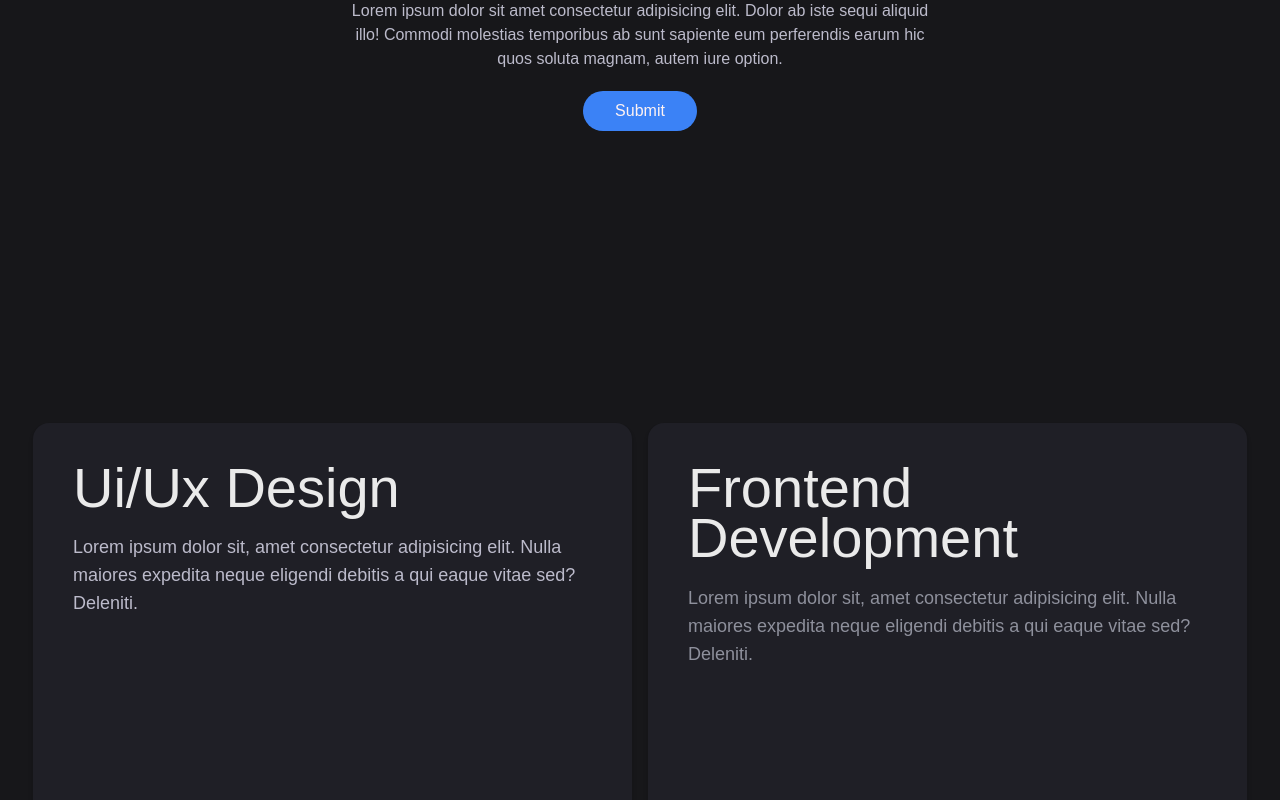
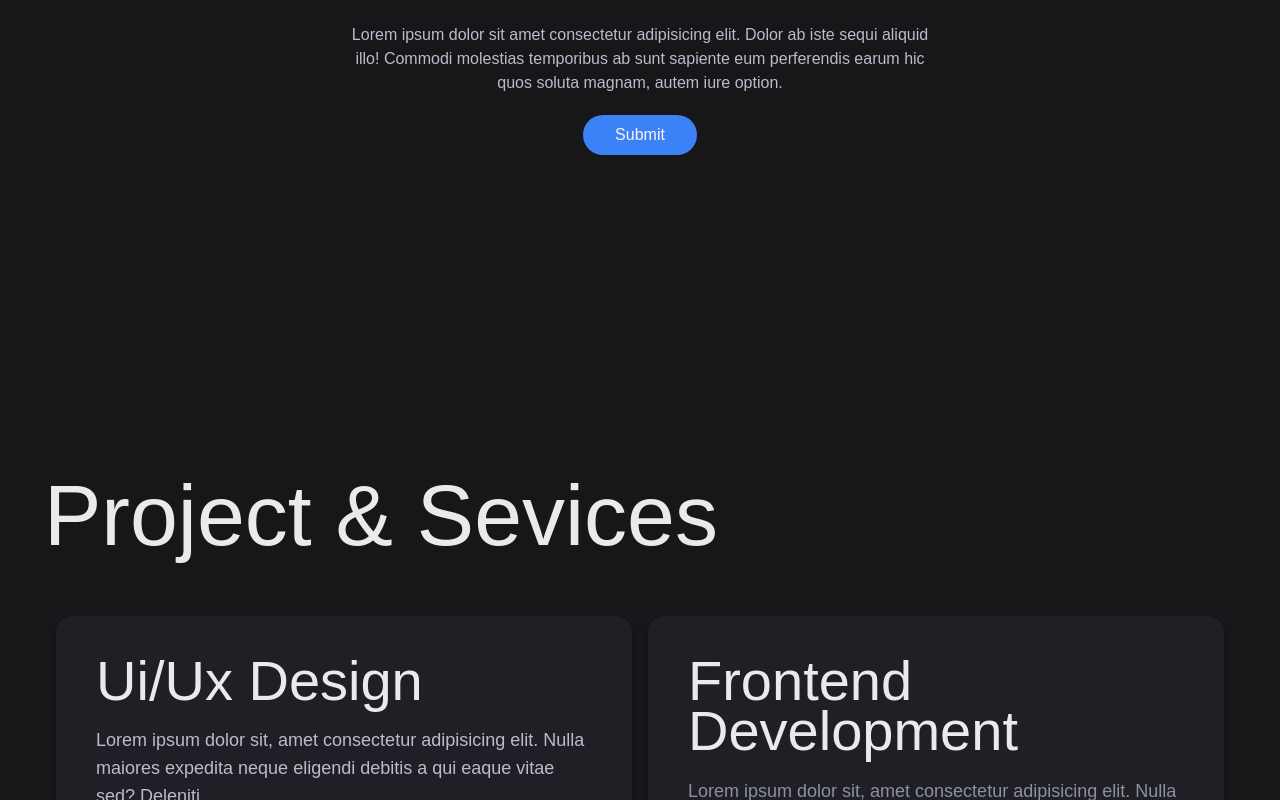
Before and after one commit to Pathum-Hettiarachchi/test_next_js_and_tailwind_css, a Next.js app: page / in a window 1280 px wide. Shown: the part 393-1193 px from the top of the page. Built offline with nearby package versions, Linux system fonts and the light colour scheme.

Commit message:
projec title updated

```diff
--- a/app/page.tsx
+++ b/app/page.tsx
@@ -3,7 +3,7 @@ import React from 'react'
 
 export default function page() {
   return (
-    <div>
+    <div className='p-6 bg-background'>
     <div className='flex justify-center items-center w-ful bg-background h-[100vh] relative flex-col'>
       <div className="navBar absolute top-0 left-0 flex w-full py-3 items-center justify-center">
         <div className="nav-items flex bg-white bg-opacity-80 py-3 px-10 rounded-full list-none font-semibold text-gray-700">
@@ -25,9 +25,10 @@ export default function page() {
       </div>
 
 
-
+  <div className="section-title bg-background">
+    <h1 className='text-[86px] text-fontcolor p-[20px]'>Project & Sevices</h1>
+  </div>
   <section className="w-full h-auto bg-background flex flex-wrap items-center justify-center gap-4 p-4">
-
   <div className="card1 w-full md:w-[48%] h-[600px] bg-cardbg rounded-2xl shadow-md flex flex-col items-start justify-start text-lg p-10">
     <h1 className='text-[36px] md:text-[56px] leading-[0.9] text-fontcolor'>Ui/Ux Design</h1>
     <p className='mt-5 text-bodytext'>Lorem ipsum dolor sit, amet consectetur adipisicing elit. Nulla maiores expedita neque eligendi debitis a qui eaque vitae sed? Deleniti.</p>
```
